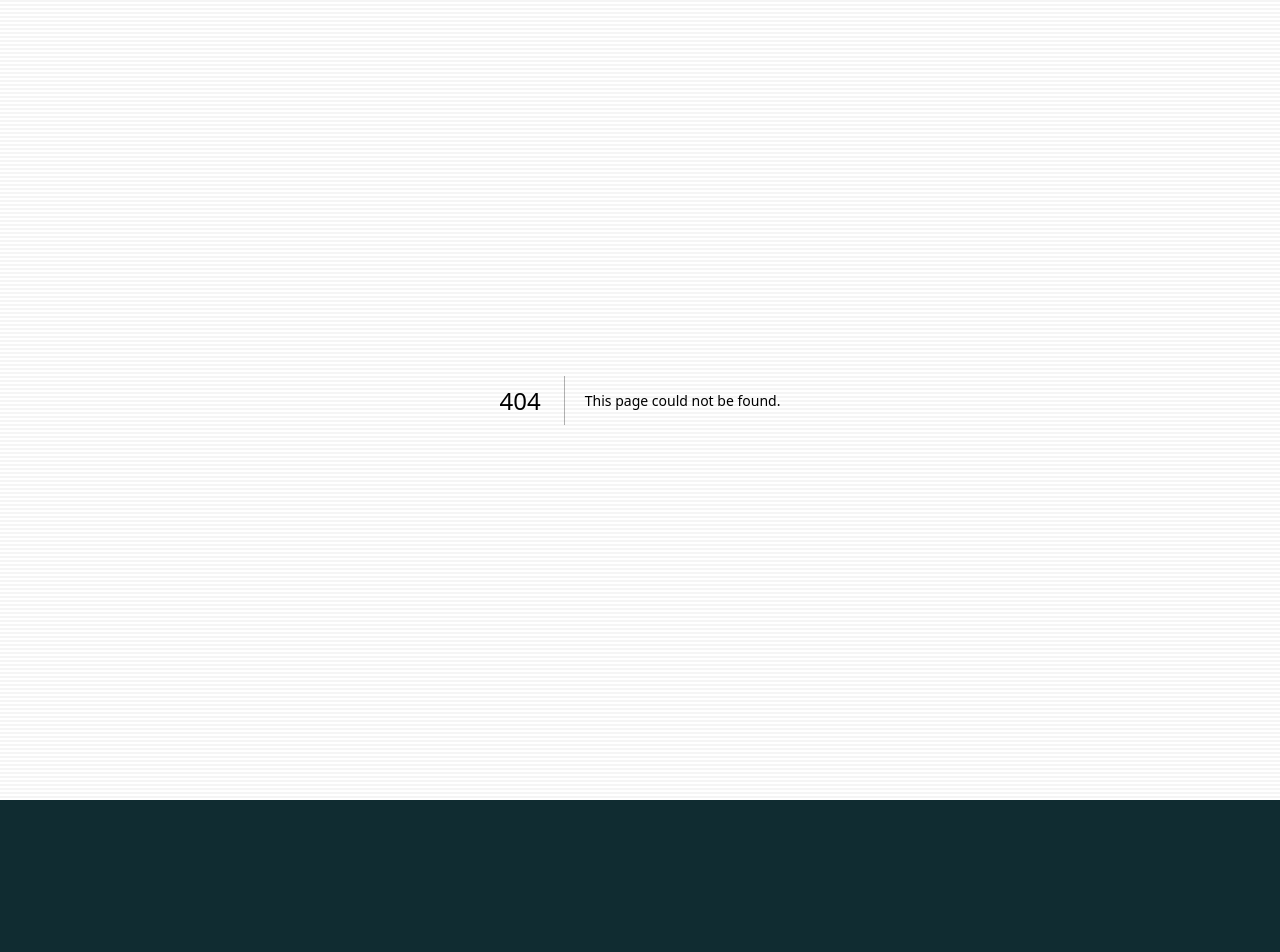
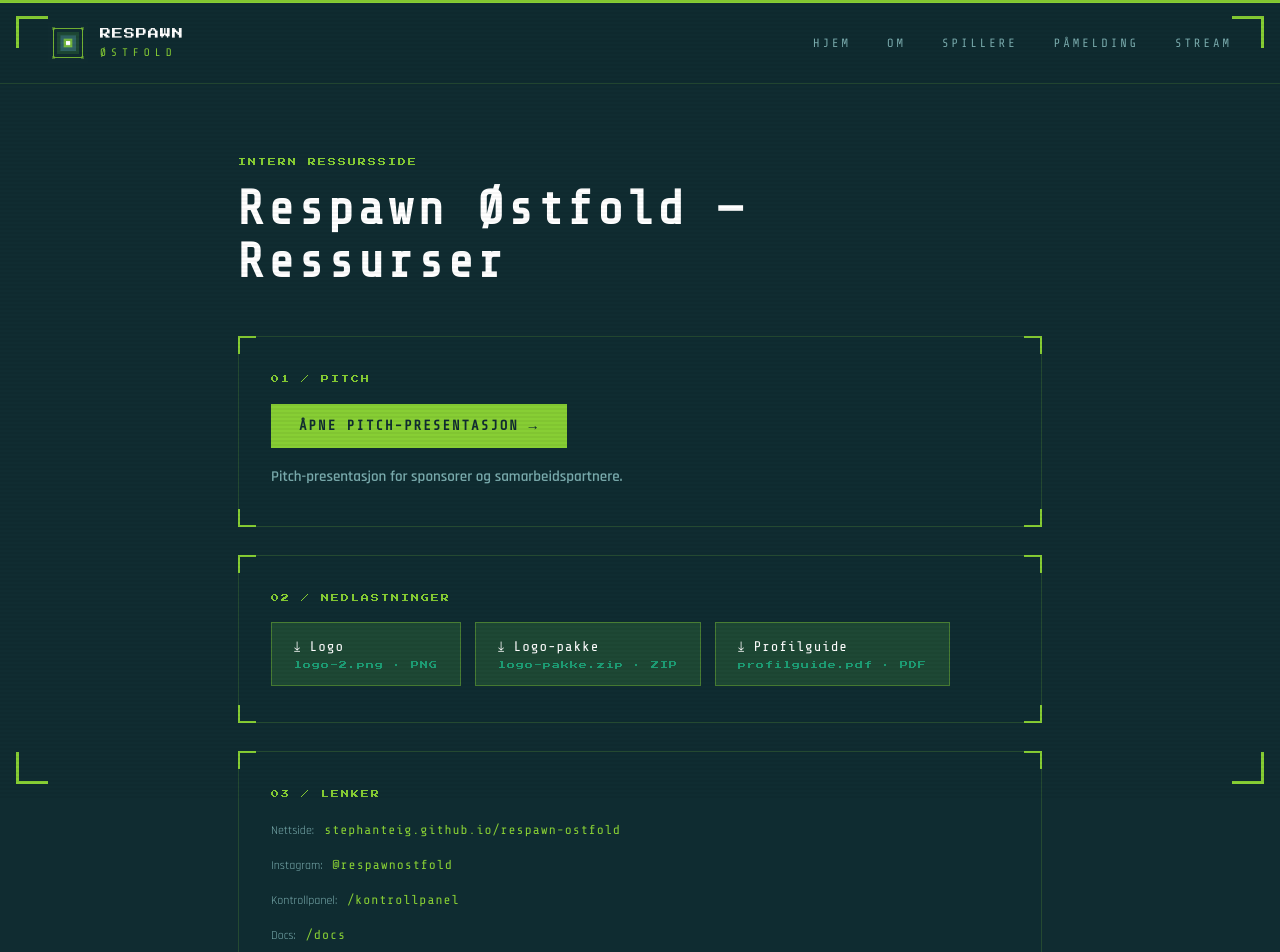
Before and after one commit to stephanteig/respawn-ostfold, a Next.js app: page /profil in a window 1280 px wide. Before the commit this address had no page. Shown: the top 952 px of the page. Before the commit the page ends 800 px from the top, so only its background shows below. Built offline with nearby package versions, Linux system fonts and the light colour scheme.

Commit message:
feat: update countdown 2026, open pamelding, add Pixer font, profil page, snapwidget

```diff
--- a/app/layout.tsx
+++ b/app/layout.tsx
@@ -14,6 +14,14 @@ export default function RootLayout({
 }>) {
   return (
     <html lang="no">
+      <head>
+        <link rel="preconnect" href="https://fonts.googleapis.com" />
+        <link rel="preconnect" href="https://fonts.gstatic.com" crossOrigin="anonymous" />
+        <link
+          href="https://fonts.googleapis.com/css2?family=Press+Start+2P&display=swap"
+          rel="stylesheet"
+        />
+      </head>
       <body>{children}</body>
     </html>
   );
--- a/app/pamelding/page.tsx
+++ b/app/pamelding/page.tsx
@@ -5,8 +5,8 @@ import { useForm, ValidationError } from '@formspree/react';
 import PageShell from '@/components/PageShell';
 import PageHeading from '@/components/PageHeading';
 
-// Påmelding stenger tirsdag 9. juni 2025, ved døgnets slutt (norsk tid).
-const DEADLINE = new Date('2025-06-09T23:59:59+02:00').getTime();
+// Påmelding stenger tirsdag 9. juni 2026, ved døgnets slutt (norsk tid).
+const DEADLINE = new Date('2026-06-09T23:59:59+02:00').getTime();
 
 const labelStyle: React.CSSProperties = {
   fontFamily: "'Share Tech Mono', monospace",
--- /dev/null
+++ b/app/profil/page.tsx
@@ -0,0 +1,183 @@
+import type { Metadata } from 'next';
+import Link from 'next/link';
+import PageShell from '@/components/PageShell';
+import PageHeading from '@/components/PageHeading';
+
+export const metadata: Metadata = {
+  title: 'Respawn Østfold — Ressurser',
+  description: 'Pitch-presentasjon, logoer, profilguide og lenker for Respawn Østfold.',
+};
+
+const BASE = process.env.NEXT_PUBLIC_BASE_PATH ?? '';
+const GAMMA_URL = 'https://gamma.app/docs/Ostfolds-forste-Minecraft-esports-turnering-t11byix06w66flz';
+const INSTAGRAM_URL = 'https://www.instagram.com/respawnostfold/';
+const SITE_URL = 'https://stephanteig.github.io/respawn-ostfold';
+
+const eyebrowStyle: React.CSSProperties = {
+  fontFamily: "'Press Start 2P', 'Share Tech Mono', monospace",
+  fontSize: '8px',
+  letterSpacing: '2px',
+  lineHeight: 1.6,
+  color: 'var(--green)',
+  marginBottom: '18px',
+};
+
+// Reelle filer i /public — koblet via NEXT_PUBLIC_BASE_PATH.
+const downloads = [
+  { label: 'Logo', file: '/logo-2.png', type: 'PNG' },
+  { label: 'Logo-pakke', file: '/downloads/logo-pakke.zip', type: 'ZIP' },
+  { label: 'Profilguide', file: '/downloads/profilguide.pdf', type: 'PDF' },
+];
+
+function CornerBrackets() {
+  return (
+    <>
+      {[
+        { top: -1, left: -1, borderWidth: '2px 0 0 2px' },
+        { top: -1, right: -1, borderWidth: '2px 2px 0 0' },
+        { bottom: -1, left: -1, borderWidth: '0 0 2px 2px' },
+        { bottom: -1, right: -1, borderWidth: '0 2px 2px 0' },
+      ].map((pos, i) => (
+        <div key={i} style={{
+          position: 'absolute',
+          ...pos,
+          width: 18,
+          height: 18,
+          borderColor: 'var(--green)',
+          borderStyle: 'solid',
+          pointerEvents: 'none',
+        }} />
+      ))}
+    </>
+  );
+}
+
+function Section({ eyebrow, children }: { eyebrow: string; children: React.ReactNode }) {
+  return (
+    <div style={{
+      position: 'relative',
+      border: '1px solid rgba(135,206,52,0.18)',
+      background: 'rgba(16,44,49,0.6)',
+      padding: '36px 32px',
+      marginBottom: '28px',
+    }}>
+      <CornerBrackets />
+      <p style={eyebrowStyle}>{eyebrow}</p>
+      {children}
+    </div>
+  );
+}
+
+const linkStyle: React.CSSProperties = {
+  fontFamily: "'Share Tech Mono', monospace",
+  fontSize: '13px',
+  letterSpacing: '1px',
+  color: 'var(--green)',
+  textDecoration: 'none',
+};
+
+export default function ProfilPage() {
+  return (
+    <PageShell>
+      <section style={{ maxWidth: '900px', margin: '0 auto', padding: '72px 48px 96px' }}>
+        <PageHeading eyebrow="INTERN RESSURSSIDE" title="Respawn Østfold — Ressurser" />
+
+        {/* 1 — PITCH */}
+        <Section eyebrow="01 / PITCH">
+          <a
+            href={GAMMA_URL}
+            target="_blank"
+            rel="noopener noreferrer"
+            style={{
+              fontFamily: "'Share Tech Mono', monospace",
+              fontSize: '14px',
+              letterSpacing: '2px',
+              padding: '14px 28px',
+              background: 'var(--green)',
+              color: 'var(--bg)',
+              fontWeight: 700,
+              textDecoration: 'none',
+              display: 'inline-block',
+            }}
+          >
+            ÅPNE PITCH-PRESENTASJON →
+          </a>
+          <p style={{ marginTop: '16px', fontSize: '15px', color: 'var(--muted)', fontWeight: 600, lineHeight: 1.7 }}>
+            Pitch-presentasjon for sponsorer og samarbeidspartnere.
+          </p>
+        </Section>
+
+        {/* 2 — NEDLASTNINGER */}
+        <Section eyebrow="02 / NEDLASTNINGER">
+          <div style={{ display: 'flex', flexWrap: 'wrap', gap: '14px' }}>
+            {downloads.map((d) => (
+              <a
+                key={d.file}
+                href={`${BASE}${d.file}`}
+                download
+                style={{
+                  display: 'flex',
+                  flexDirection: 'column',
+                  gap: '6px',
+                  border: '1px solid rgba(135,206,52,0.4)',
+                  background: 'var(--forest)',
+                  padding: '16px 22px',
+                  minWidth: '180px',
+                  textDecoration: 'none',
+                }}
+              >
+                <span style={{
+                  fontFamily: "'Share Tech Mono', monospace",
+                  fontSize: '14px',
+                  letterSpacing: '1px',
+                  color: 'var(--white)',
+                }}>
+                  ⤓ {d.label}
+                </span>
+                <span style={{
+                  fontFamily: "'Press Start 2P', 'Share Tech Mono', monospace",
+                  fontSize: '8px',
+                  letterSpacing: '1px',
+                  color: 'var(--portal)',
+                }}>
+                  {d.file.split('/').pop()} · {d.type}
+                </span>
+              </a>
+            ))}
+          </div>
+        </Section>
+
+        {/* 3 — LENKER */}
+        <Section eyebrow="03 / LENKER">
+          <div style={{ display: 'flex', flexDirection: 'column', gap: '14px' }}>
+            <div>
+              <span style={{ fontSize: '12px', color: 'var(--muted)', marginRight: '10px' }}>Nettside:</span>
+              <a href={SITE_URL} target="_blank" rel="noopener noreferrer" style={linkStyle}>
+                stephanteig.github.io/respawn-ostfold
+              </a>
+            </div>
+            <div>
+              <span style={{ fontSize: '12px', color: 'var(--muted)', marginRight: '10px' }}>Instagram:</span>
+              <a href={INSTAGRAM_URL} target="_blank" rel="noopener noreferrer" style={linkStyle}>
+                @respawnostfold
+              </a>
+            </div>
+            <div>
+              <span style={{ fontSize: '12px', color: 'var(--muted)', marginRight: '10px' }}>Kontrollpanel:</span>
+              <Link href="/kontrollpanel" style={linkStyle}>/kontrollpanel</Link>
+            </div>
+            <div>
+              <span style={{ fontSize: '12px', color: 'var(--muted)', marginRight: '10px' }}>Docs:</span>
+              <Link href="/docs" style={linkStyle}>/docs</Link>
+            </div>
+          </div>
+        </Section>
+      </section>
+      <style>{`
+        @media (max-width: 768px) {
+          section { padding-left: 24px !important; padding-right: 24px !important; }
+        }
+      `}</style>
+    </PageShell>
+  );
+}
--- a/components/Nav.tsx
+++ b/components/Nav.tsx
@@ -43,9 +43,9 @@ export default function Nav() {
             height={40}
             style={{ imageRendering: 'pixelated', width: 40, height: 40 }}
           />
-          <div style={{ fontFamily: "'Share Tech Mono', monospace", lineHeight: 1.2 }}>
-            <div style={{ color: 'var(--white)', letterSpacing: '3px', fontSize: '15px' }}>RESPAWN</div>
-            <div style={{ color: 'var(--green)', letterSpacing: '5px', fontSize: '11px' }}>ØSTFOLD</div>
+          <div style={{ fontFamily: "'Share Tech Mono', monospace", lineHeight: 1.4 }}>
+            <div style={{ fontFamily: "'Press Start 2P', 'Share Tech Mono', monospace", color: 'var(--white)', letterSpacing: '1px', fontSize: '11px' }}>RESPAWN</div>
+            <div style={{ color: 'var(--green)', letterSpacing: '5px', fontSize: '11px', marginTop: '4px' }}>ØSTFOLD</div>
           </div>
         </Link>
 
--- a/components/PageHeading.tsx
+++ b/components/PageHeading.tsx
@@ -2,11 +2,12 @@ export default function PageHeading({ eyebrow, title }: { eyebrow: string; title
   return (
     <div style={{ marginBottom: '48px' }}>
       <p style={{
-        fontFamily: "'Share Tech Mono', monospace",
-        fontSize: '10px',
-        letterSpacing: '5px',
+        fontFamily: "'Press Start 2P', 'Share Tech Mono', monospace",
+        fontSize: '8px',
+        letterSpacing: '2px',
+        lineHeight: 1.6,
         color: 'var(--green)',
-        marginBottom: '12px',
+        marginBottom: '14px',
       }}>
         {eyebrow}
       </p>
```
Also changed, not shown: components/Countdown.tsx (+6 -9 lines), components/HeroHome.tsx (+12 -12 lines), components/InstagramSection.tsx (+17 -52 lines), components/SponsorsSection.tsx (+5 -4 lines), components/TournamentInfo.tsx (+5 -4 lines).
